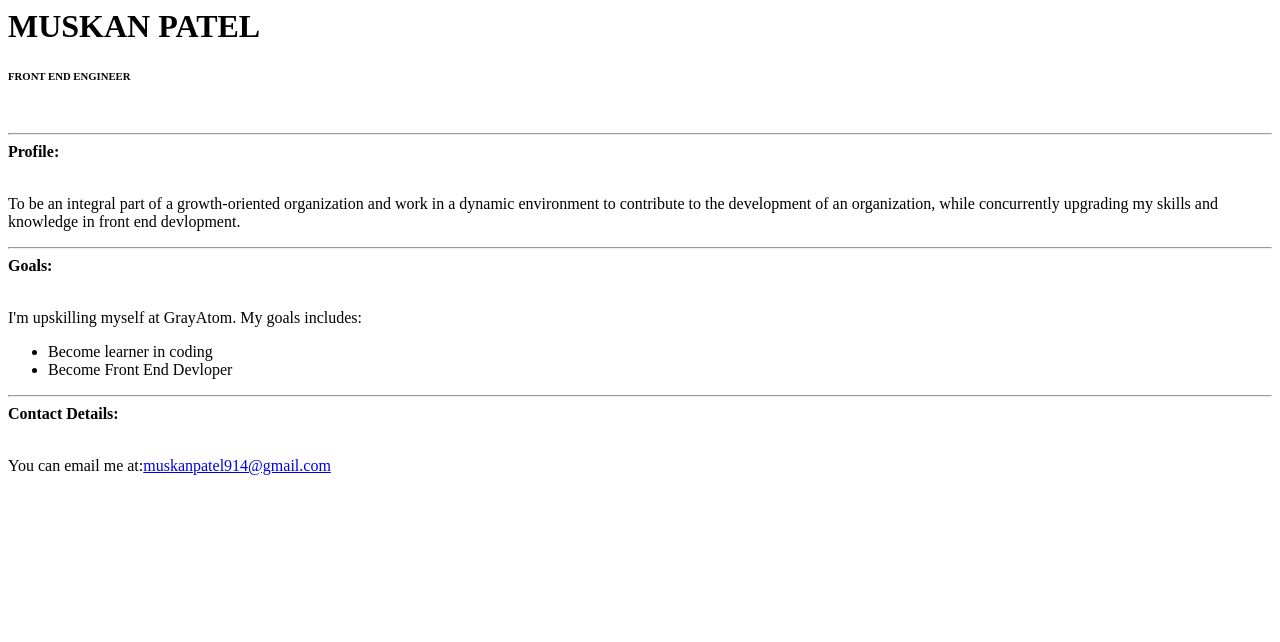
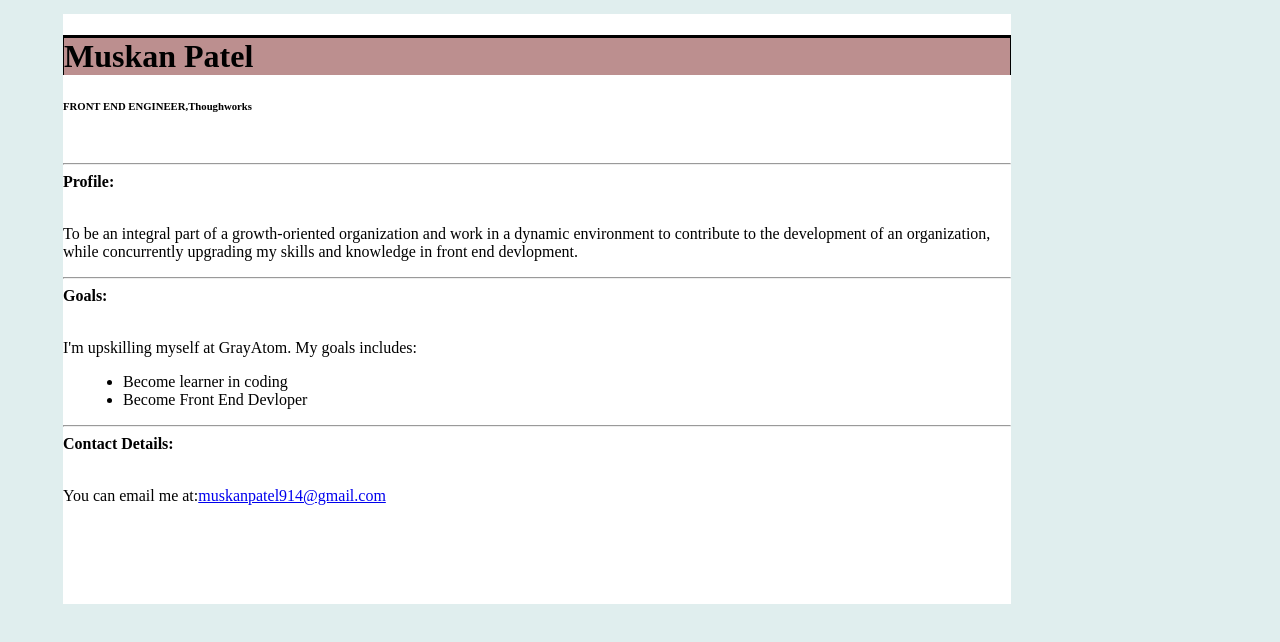
Before and after one commit to muskanp786/personal-portfolio-page, a plain HTML site: page index.html in a window 1280 px wide. Drawn offline with Linux system fonts and the light colour scheme.

Commit message:
Update index.html

```diff
--- a/index.html
+++ b/index.html
@@ -1,12 +1,13 @@
-<!-- Add your HTML Code here --><html>
+<!-- Add your HTML Code here -->
+<html>
 <head>
-<title>resume</title>
-<link href="p.css" rel="stylesheet">
+<title>Resume</title>
+<link href="style.css" rel="stylesheet">
 </head>
 <div class="profileBody">
 <body>
-<h1>MUSKAN PATEL</h1>
-<h6>FRONT END ENGINEER</h6></br>
+<h1>Muskan Patel</h1>
+<h6>FRONT END ENGINEER,Thoughworks</h6></br>
 <hr>
 <strong>Profile:</strong></br>
 <br>
```
